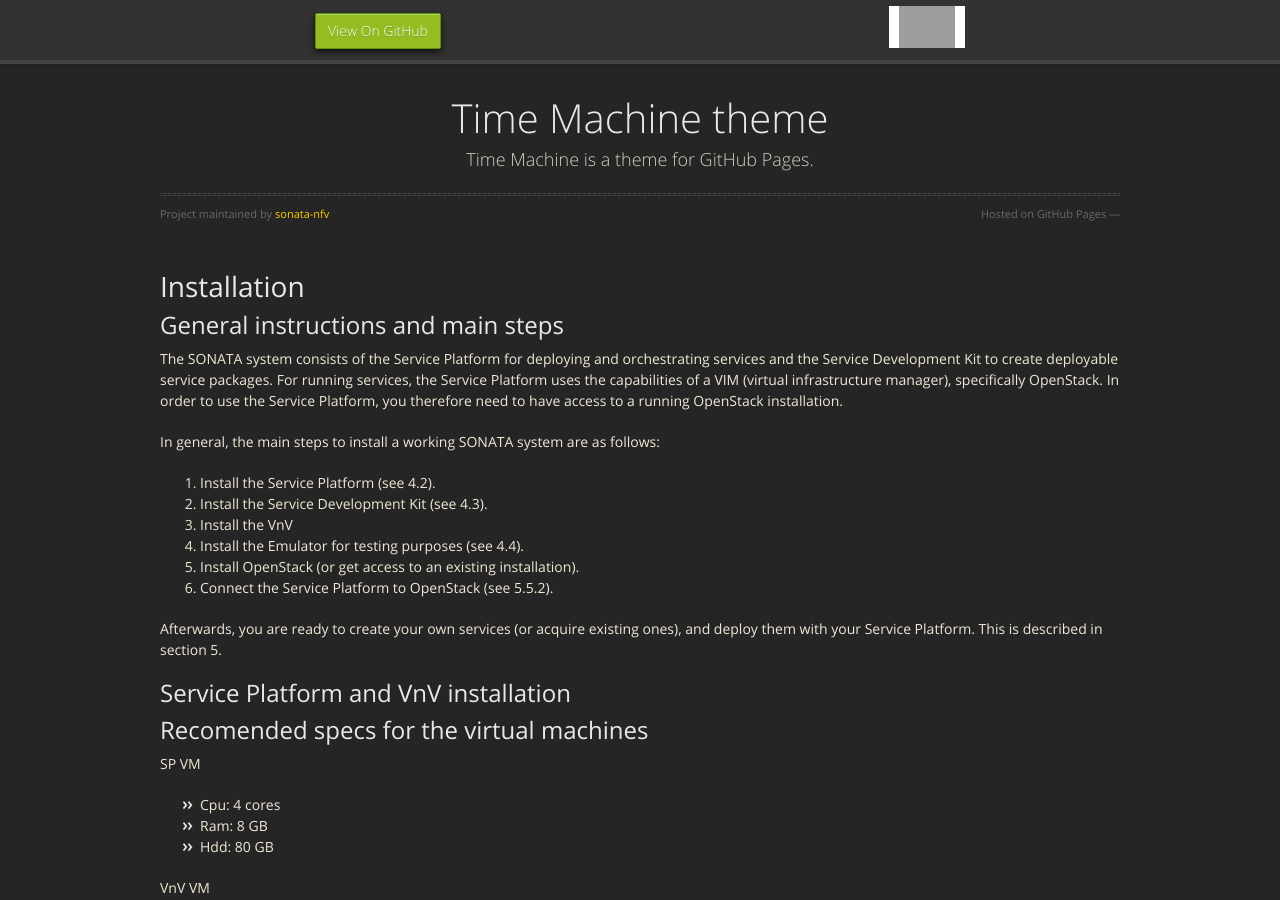
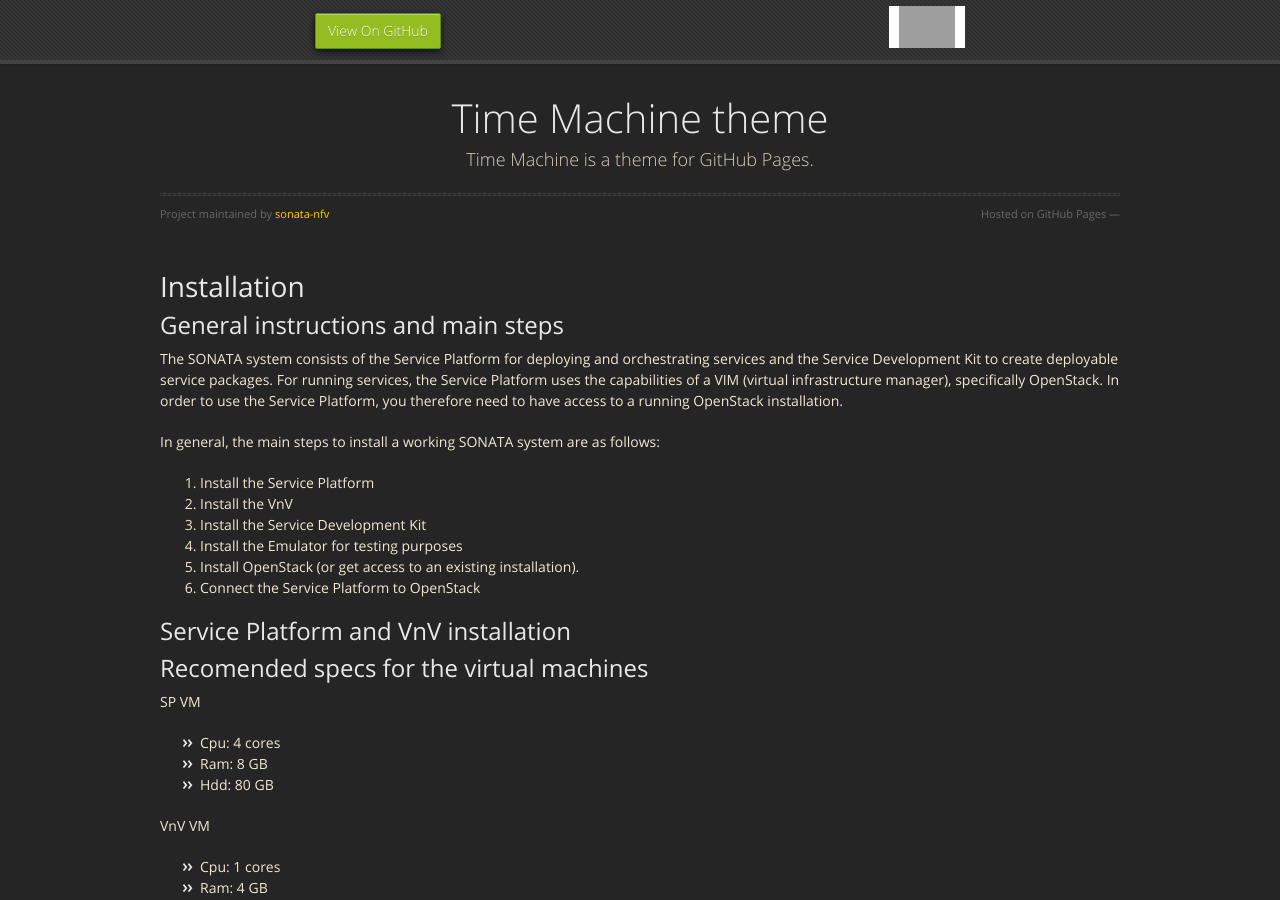
Before and after one commit to sonata-nfv/sonata-nfv.github.io, a Jekyll site: the page built from component_installation.md, in a window 1280 px wide and 900 px high. Built offline with Jekyll 4.4.1, drawn with Linux system fonts in a browser that asks for light colours; nearby versions of some CDN libraries; some of the changed text lies outside the part shown; grey boxes are pictures that could not be loaded.

Commit message:
Update component_installation.md

```diff
--- a/component_installation.md
+++ b/component_installation.md
@@ -11,14 +11,13 @@ The SONATA system consists of the Service Platform for deploying and orchestrati
 
 In general, the main steps to install a working SONATA system are as follows:
 
-1.  Install the Service Platform (see 4.2).
-2.  Install the Service Development Kit (see 4.3).
-3.  Install the VnV
-3.  Install the Emulator for testing purposes (see 4.4).
-4.  Install OpenStack (or get access to an existing installation).
-5.  Connect the Service Platform to OpenStack (see 5.5.2).
+1.  Install the Service Platform
+2.  Install the VnV
+3.  Install the Service Development Kit
+5.  Install the Emulator for testing purposes
+5.  Install OpenStack (or get access to an existing installation).
+6.  Connect the Service Platform to OpenStack
 
-Afterwards, you are ready to create your own services (or acquire existing ones), and deploy them with your Service Platform. This is described in section 5.
 
 ## Service Platform and VnV installation
 
@@ -89,8 +88,13 @@ Password is: `sonata`
 After these steps, the installation is finished.
 
 
-
-
+###
+###
+###
+###
+###
+###
+###
 
 
 
```
